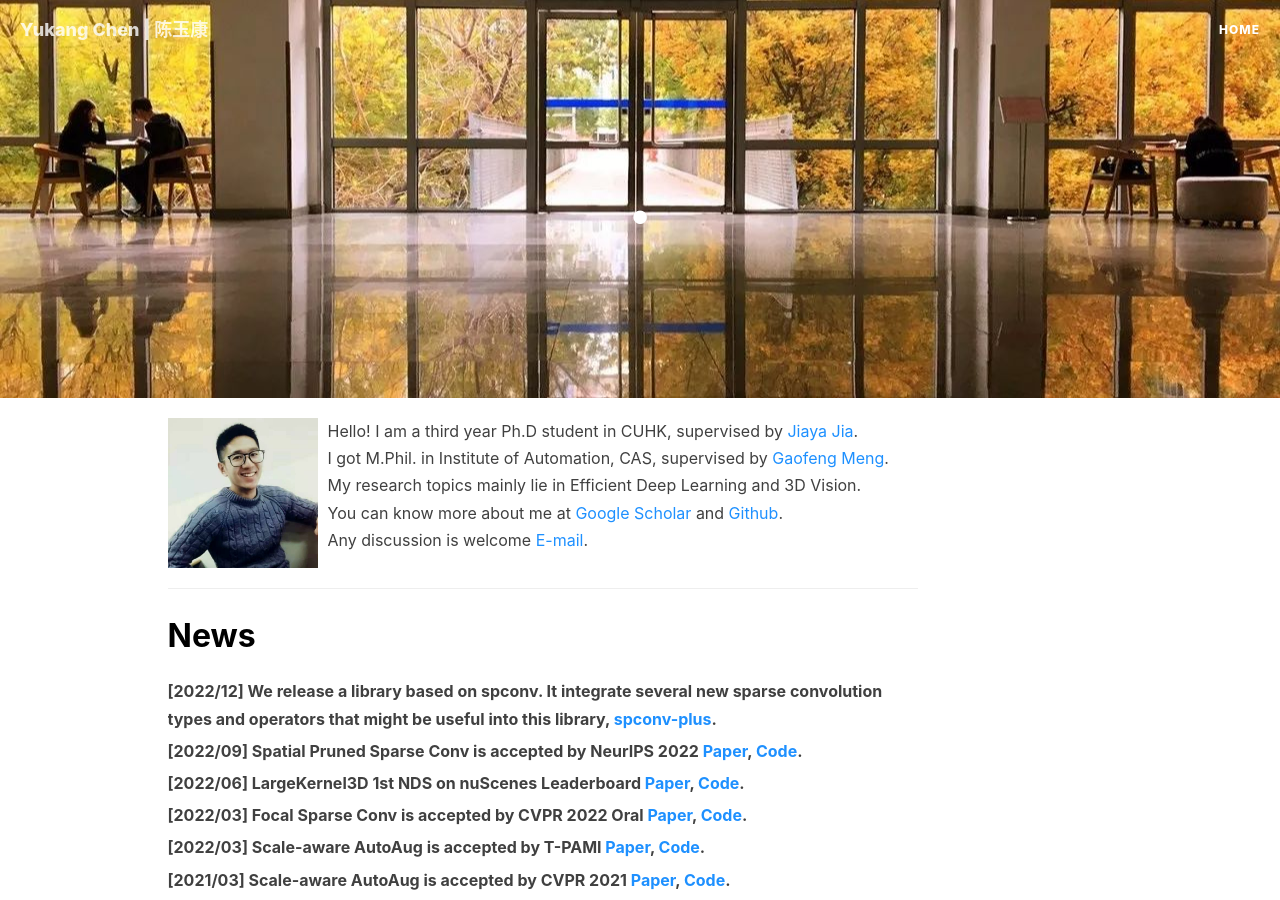
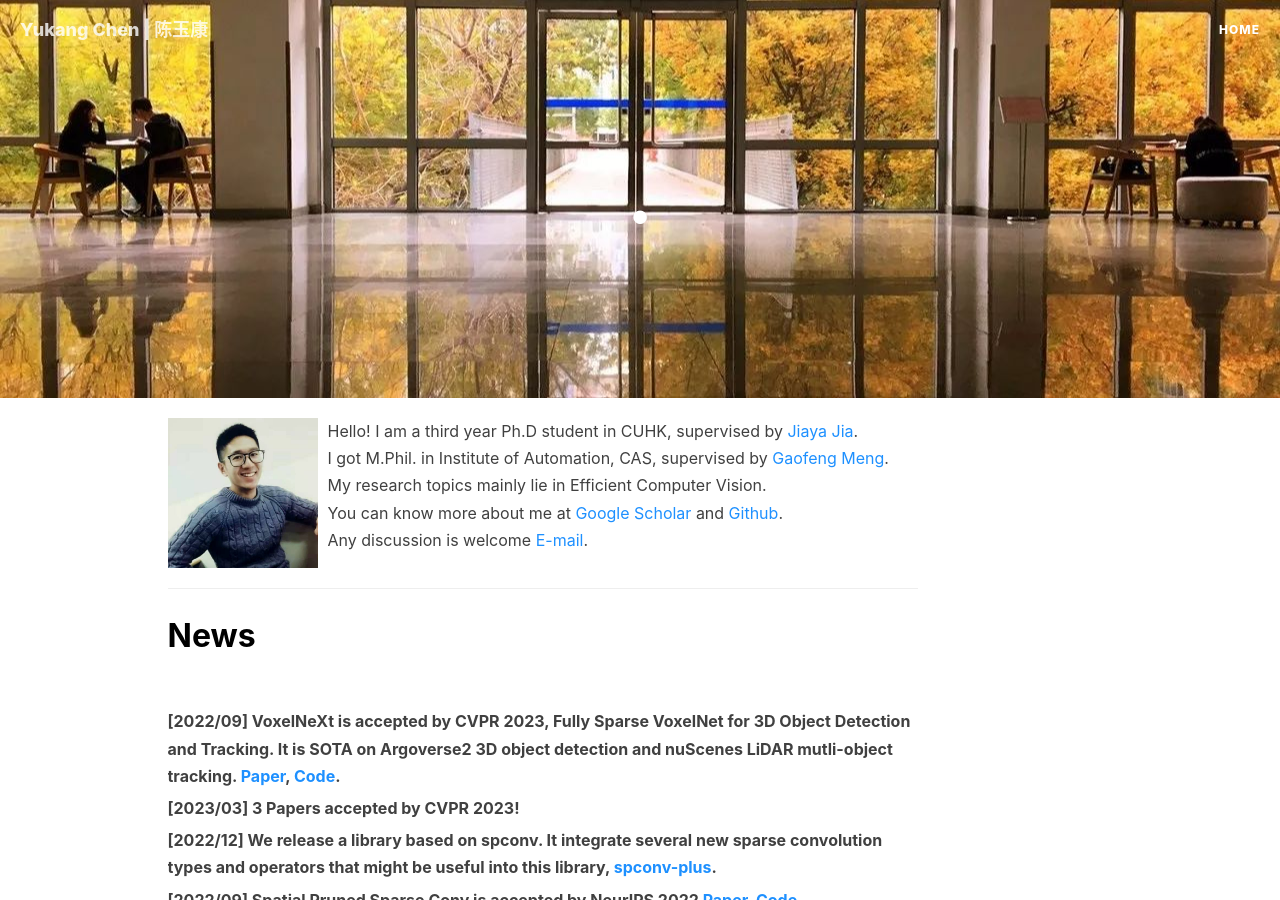
Before and after one commit to yukang2017/yukang2017.github.io, a Jekyll site: the page built from index.html, in a window 1280 px wide and 900 px high. Built offline with Jekyll 4.4.1, drawn with Linux system fonts in a browser that asks for light colours; nearby versions of some CDN libraries; the list of posts is cut into pages by our own code; comment, search, counter and statistics services are not loaded.

Commit message:
Update index.html

```diff
--- a/index.html
+++ b/index.html
@@ -14,7 +14,7 @@ description: ""
 					   href="http://jiaya.me/"><font color="DodgerBlue">Jiaya Jia</font></a>. <br>
 					I got M.Phil. in Institute of Automation, CAS, supervised by <a target="_blank"
 					 href="https://scholar.google.com/citations?user=5hti_r0AAAAJ&hl=zh-CN"><font color="DodgerBlue">Gaofeng Meng</font></a></font>. <br>
-					My research topics mainly lie in Efficient Deep Learning and 3D Vision. <br>
+					My research topics mainly lie in Efficient Computer Vision. <br>
 					You can know more about me at
 					<a target="_blank"
 					   href="https://scholar.google.com/citations?user=6p0ygKUAAAAJ&hl=en"><font color="DodgerBlue">Google Scholar</font></a>
@@ -35,6 +35,20 @@ description: ""
 	<strong><font size="6" color="Black">News</font></strong>
 		<div class="media">
 			<div class="media-body">
+				</p>
+				<p class="media-heading">
+				<strong>
+					[2022/09] VoxelNeXt is accepted by CVPR 2023, Fully Sparse VoxelNet for 3D Object Detection and Tracking.
+					It is SOTA on Argoverse2 3D object detection and nuScenes LiDAR mutli-object tracking. <a target="_blank"
+					   href="https://arxiv.org/abs/2303.11301"><font color="DodgerBlue">Paper</font></a>, <a target="_blank"
+					   href="https://github.com/dvlab-research/VoxelNeXt"><font color="DodgerBlue">Code</font></a>.
+				 </strong>
+				</p>
+				<p class="media-heading">
+				<strong>
+					[2023/03] 3 Papers accepted by CVPR 2023!
+				 </strong>
+				</p>
 				<p class="media-heading">
 				<strong>
 					[2022/12] We release a library based on spconv.
```
